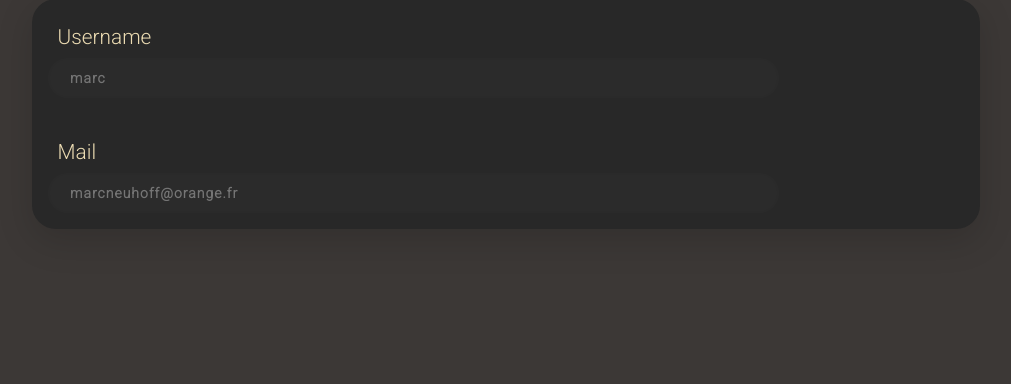
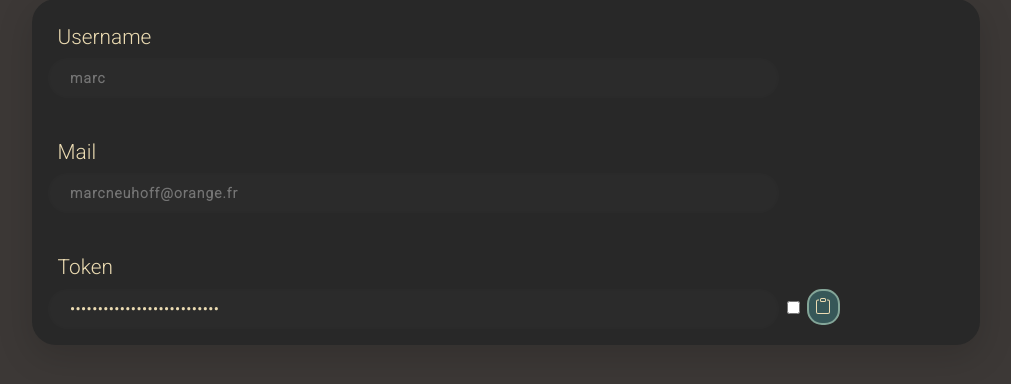
Before and after one commit to Scaffus/Web-RestAPI, a Flask app: page /account in a window 1280 px wide. Shown: the part 230-614 px from the top of the page, without its empty margins (134-1145 px from the left). Run offline with Flask 2, Linux system fonts and the light colour scheme; a user stored in the database is signed in.

Commit message:
getting somewhere

```diff
--- a/App/app.py
+++ b/App/app.py
@@ -4,6 +4,7 @@ from flask import Flask, json, render_template, request, flash, url_for, redirec
 from flask_login import login_manager, login_user, login_required, logout_user, current_user, LoginManager, UserMixin
 from werkzeug.security import generate_password_hash, check_password_hash
 from flask_sqlalchemy import SQLAlchemy
+from secrets import token_urlsafe
 
 app = Flask(__name__)
 db = SQLAlchemy(app)
@@ -15,16 +16,19 @@ login_manager = LoginManager()
 login_manager.login_view = 'login'
 login_manager.init_app(app)
 
+# handling user
 @login_manager.user_loader
 def load_user(mail):
 
     return User.query.get(mail)
 
+# db Model of the user
 class User(db.Model, UserMixin):
     id       = db.Column(db.Integer, primary_key=True)
     username = db.Column(db.String(80))
     mail     = db.Column(db.String(120))
     password = db.Column(db.String(80))
+    token    = db.Column(db.String(20))
 
     def is_active(self):
         return True
@@ -35,6 +39,7 @@ class User(db.Model, UserMixin):
     def is_anonymous(self):
         return False
 
+# db Model for the resources the user can create
 class Resource(db.Model):
     id      = db.Column(db.Integer, primary_key=True)
     name    = db.Column(db.String(40))
@@ -48,7 +53,7 @@ def index():
     return render_template('index.html', user=current_user)
 
 
-# Page de login
+# login page, checking if the email exists as a User in the database and after checking if the hash of the password is coresponding the provided password after hashing it (in sha256)
 @app.route('/login', methods=['GET', 'POST'])
 def login():
 
@@ -74,7 +79,7 @@ def login():
     return render_template('login.html', user=current_user)
 
 
-# Page de register
+# registering user, checking for username, email and password length then lowercasing the username and the email and saving it as a User
 @app.route('/register', methods=['GET', 'POST'])
 def register():
 
@@ -103,7 +108,7 @@ def register():
             return redirect(url_for('register'))
 
         else:
-            newUser = User(username=username.lower(), mail=mail.lower(), password=generate_password_hash(password, method='sha256'))
+            newUser = User(username=username.lower(), mail=mail.lower(), password=generate_password_hash(password, method='sha256'), token=token_urlsafe(20))
 
             db.session.add(newUser)
             db.session.commit()
@@ -116,6 +121,7 @@ def register():
 
     return render_template('register.html', user=current_user)
 
+# simply logging out user and sending a flash message
 @app.route('/logout')
 def lougout():
 
@@ -123,6 +129,7 @@ def lougout():
 
     flash('You logged out !', category='else')
     return redirect(url_for('login'))
+
 
 @app.route('/dashboard', methods=['GET', 'POST'])
 @login_required
@@ -150,12 +157,14 @@ def dashboard():
 
     return render_template('dashboard.html', user=current_user, resources=Resource.query.filter_by(userid=current_user.id))
 
-
+# endpoint to delete resources of user, requires a username, a user id and valid user token
 @app.route('/u/<string:user>/delete/<int:id>')
 @login_required
 def delete_resource(user, id):
 
-    if current_user.username == user:
+    user_token = request.args.get('token')
+
+    if current_user.username == user and current_user.token == user_token:
 
         resource = Resource.query.get_or_404(id)
 
@@ -170,16 +179,32 @@ def delete_resource(user, id):
 
     else:
 
-        return '404'
+        return 'Wrong username or token'
 
+# endpoint to get the resources of the users, requires a username, a resource name and a valid token
 @app.route('/u/<string:user>/resource/<string:resource_name>')
 def get_resource(user, resource_name):
 
-    user = User.query.filter_by(username=user).first()
-    resource = Resource.query.filter_by(userid=user.id, name=resource_name).first()
+    # getting the obligatory token from the url arguments
+    user_token = request.args.get('token')
 
-    return jsonify(resource.returns)
+    if not user_token:
+        return 'Missing token'
 
+    else:
+        # getting the user by the username
+        user = User.query.filter_by(username=user).first()
+
+        # if the provided token and the requested user token match, it will get the requested resource
+        if user.token == user_token:
+            resource = Resource.query.filter_by(userid=user.id, name=resource_name).first()
+
+            return jsonify(resource.returns)
+
+        else:
+            return 'Wrong token'
+
+# returns account panel page of current_user if the user is logged in
 @app.route('/account')
 @login_required
 def account():
--- a/App/static/script.js
+++ b/App/static/script.js
@@ -12,3 +12,10 @@ function closeFlashMesage() {
     var flash_msg = document.getElementById("flash_msg_div");
     flash_msg.remove();
 }
+
+function copyToClipboard() {
+    let token = document.getElementById("token");
+    if (token != null)
+    token.select();
+    document.execCommand("copy");
+}
--- a/App/static/style.css
+++ b/App/static/style.css
@@ -179,3 +179,14 @@ input.dashb_input {
   text-align: left;
   font-family: "Roboto", sans-serif;
 }
+
+/* --------[ account panel ]-------- */
+
+.btn_token {
+  background: rgba(69, 133, 136, 0.5);
+  padding: 0.5em;
+  border-radius: 15px;
+  border: 2px solid #83a598;
+  color: #ebdbb2;
+  cursor: pointer;
+}
--- a/App/templates/account.html
+++ b/App/templates/account.html
@@ -10,12 +10,23 @@
 <p class="category">Account informations</p>
 <div class="dashb_main">
     <div class="dashb_resources">
-        <label class="dashb_info" for="user_name">Username</label>
-        <input type="text" disabled class="dashb_info" id="user_name" placeholder="{{ user.username }}">
+        <label class="dashb_info" for="username">Username</label>
+        <input type="text" disabled class="dashb_info" id="username" placeholder="{{ user.username }}">
     </div>
     <div class="dashb_resources">
-        <label class="dashb_info" for="user_mail">Mail</label>
-        <input type="mail" disabled class="dashb_info" id="user_mail" placeholder="{{ user.mail }}">
+        <label class="dashb_info" for="mail">Mail</label>
+        <input type="mail" disabled class="dashb_info" id="mail" placeholder="{{ user.mail }}">
+    </div>
+    <div class="dashb_resources">
+        <label class="dashb_info" for="password">Token</label>
+        <div class="token" style="display: block;">
+            <input style="justify-content: center; align-items: center;" type="password" disabled class="dashb_info" id="password" value="{{ user.token }}">
+            <input style="justify-content: center; align-items: center;" type="checkbox" onclick="togglePasswordVisibility()">
+            <button onclick="copyToClipboard()" class="btn_token"><svg xmlns="http://www.w3.org/2000/svg" width="16" height="16" fill="currentColor" class="bi bi-clipboard" viewBox="0 0 16 16">
+                <path d="M4 1.5H3a2 2 0 0 0-2 2V14a2 2 0 0 0 2 2h10a2 2 0 0 0 2-2V3.5a2 2 0 0 0-2-2h-1v1h1a1 1 0 0 1 1 1V14a1 1 0 0 1-1 1H3a1 1 0 0 1-1-1V3.5a1 1 0 0 1 1-1h1v-1z"/>
+                <path d="M9.5 1a.5.5 0 0 1 .5.5v1a.5.5 0 0 1-.5.5h-3a.5.5 0 0 1-.5-.5v-1a.5.5 0 0 1 .5-.5h3zm-3-1A1.5 1.5 0 0 0 5 1.5v1A1.5 1.5 0 0 0 6.5 4h3A1.5 1.5 0 0 0 11 2.5v-1A1.5 1.5 0 0 0 9.5 0h-3z"/>
+              </svg></button>
+        </div>
     </div>
 </div>
 
```
Also changed, not shown: App/templates/dashboard.html (+7 -4 lines), App/database.db.
